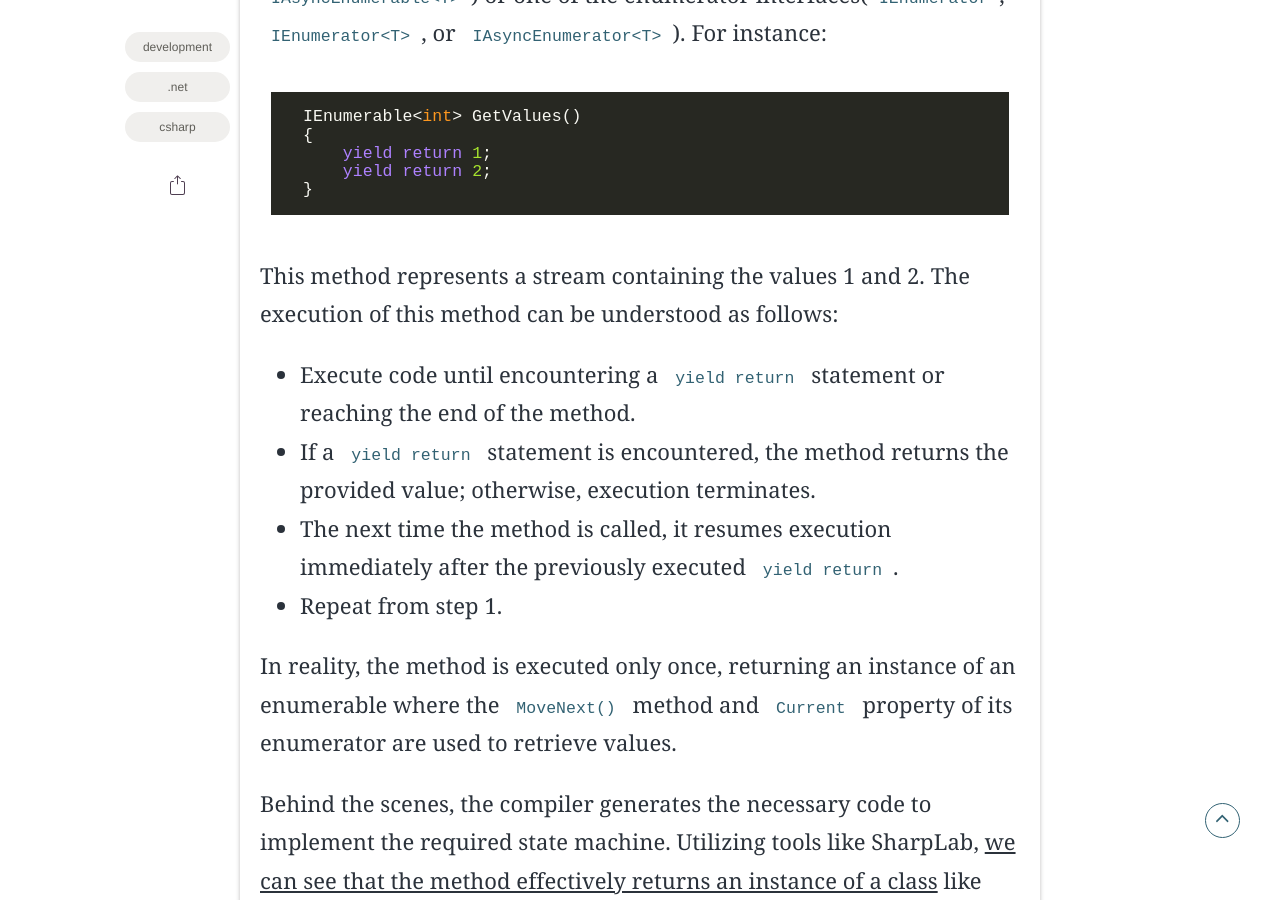
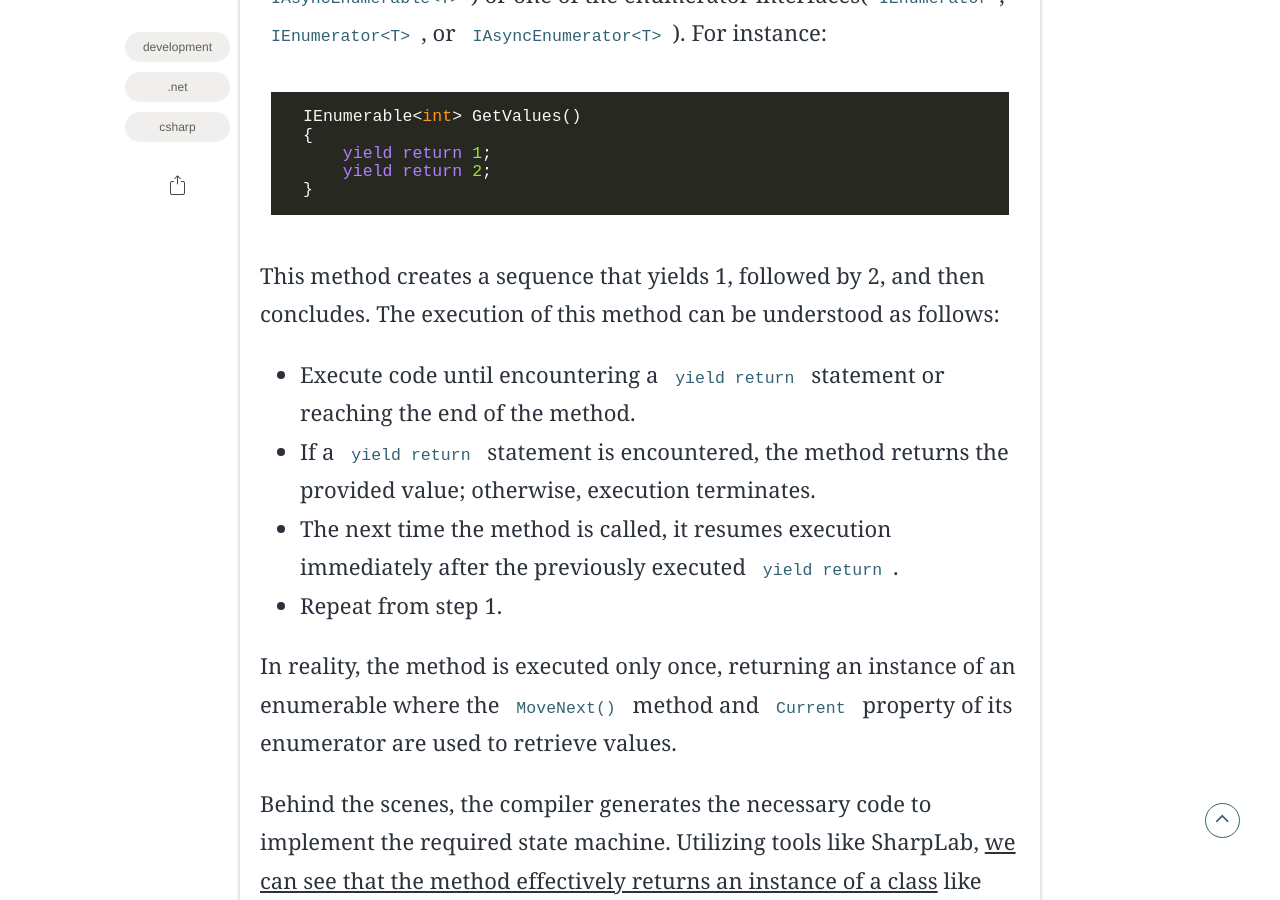
Before and after one commit to the-mvm/the-mvm.github.io, a Jekyll site: the page built from _posts/2023-09-14-Building-custom-iterators-with-yield-in-csharp.md, in a window 1280 px wide and 900 px high, scrolled down 1786 px. Built offline with Jekyll 4.4.1, drawn with Linux system fonts in a browser that asks for light colours; some web fonts are replaced; comment, search, counter and statistics services are not loaded.

Commit message:
A small improvement

````diff
--- a/_posts/2023-09-14-Building-custom-iterators-with-yield-in-csharp.md
+++ b/_posts/2023-09-14-Building-custom-iterators-with-yield-in-csharp.md
@@ -28,7 +28,7 @@ IEnumerable<int> GetValues()
 }
 ```
 
-This method represents a stream containing the values 1 and 2. The execution of this method can be understood as follows:
+This method creates a sequence that yields 1, followed by 2, and then concludes. The execution of this method can be understood as follows:
 
 - Execute code until encountering a `yield return` statement or reaching the end of the method.
 - If a `yield return` statement is encountered, the method returns the provided value; otherwise, execution terminates.
````
